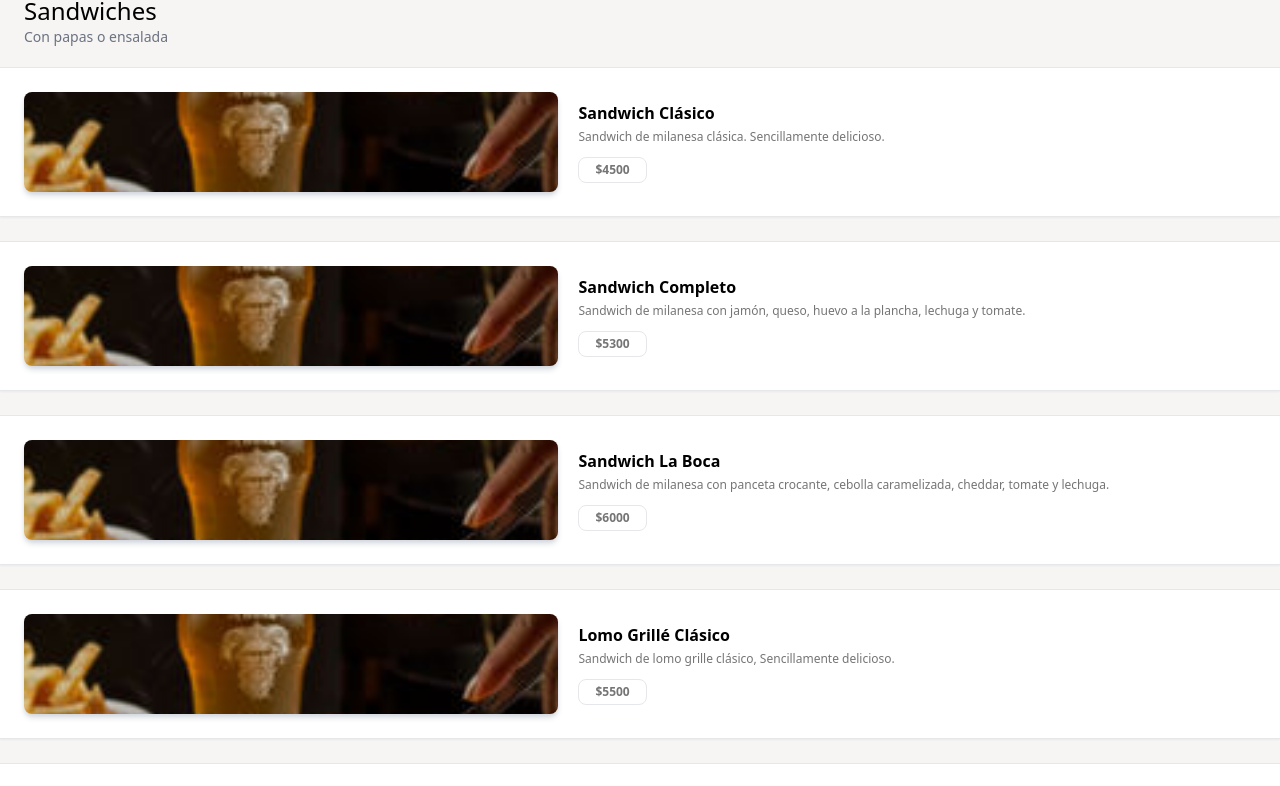
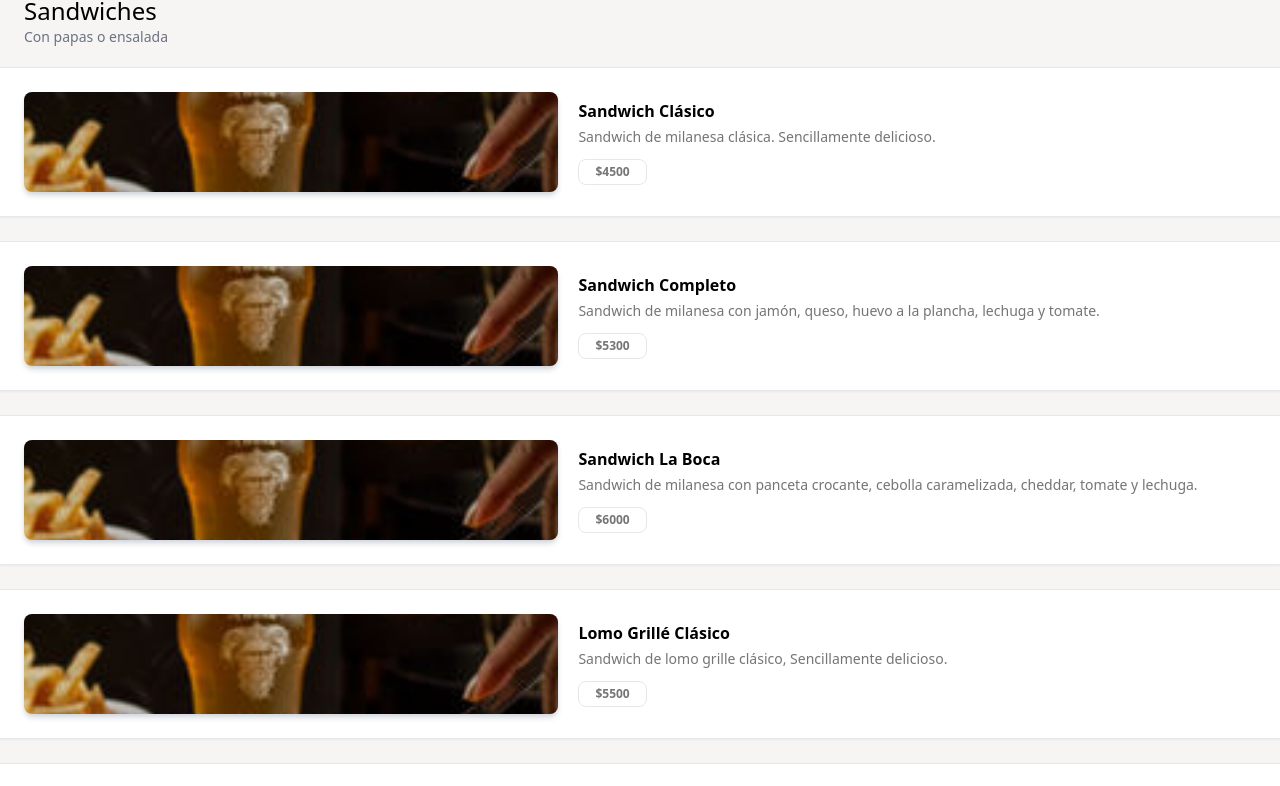
Before and after one commit to Lucasnu-star/Barlovento, a React (Vite) app: page / in a window 1280 px wide. Shown: the part 894-1680 px from the top of the page. Built offline with nearby package versions, Linux system fonts and the light colour scheme.

Commit message:
Update cards.jsx

```diff
--- a/src/components/cards.jsx
+++ b/src/components/cards.jsx
@@ -8,19 +8,19 @@ export function Cards({ title, img, price, priceDuo, description }) {
 			<div className="flex flex-col">
 				<h3 className="text-base font-bold mb-1 ">{title}</h3>
 
-				<p className="text-xs text-[#757575]">{description}</p>
+				<p className="text-sm text-[#757575]">{description}</p>
 				<div className="flex mt-3 gap-3">
 					{price && (
 						<div className="flex gap-1 h-full flex-col">
-							{priceDuo && <span className="text-xs text-[#757575] text-center">Individual</span>}
+							{priceDuo && <span className="text-sm text-[#757575] text-center">Individual</span>}
 							<span className="border w-fit px-4 p-1  rounded-lg bg-transparent text-[#757575] text-xs font-bold">${price}</span>
 						</div>
 					)}
 
 					{priceDuo && (
 						<div className="flex gap-1 h-full flex-col">
-							<span className="text-xs text-[#757575] text-center">Para compartir</span>
-							<span className="border w-fit px-4 p-1 border-[#f95129] rounded-lg bg-transparent text-[#f95129] text-xs font-bold">
+							<span className="text-sm text-[#757575] text-center">Para compartir</span>
+							<span className="border w-fit px-4 p-1 rounded-lg bg-transparent text-[#757575] text-xs font-bold">
 								${priceDuo}
 							</span>
 						</div>
```
